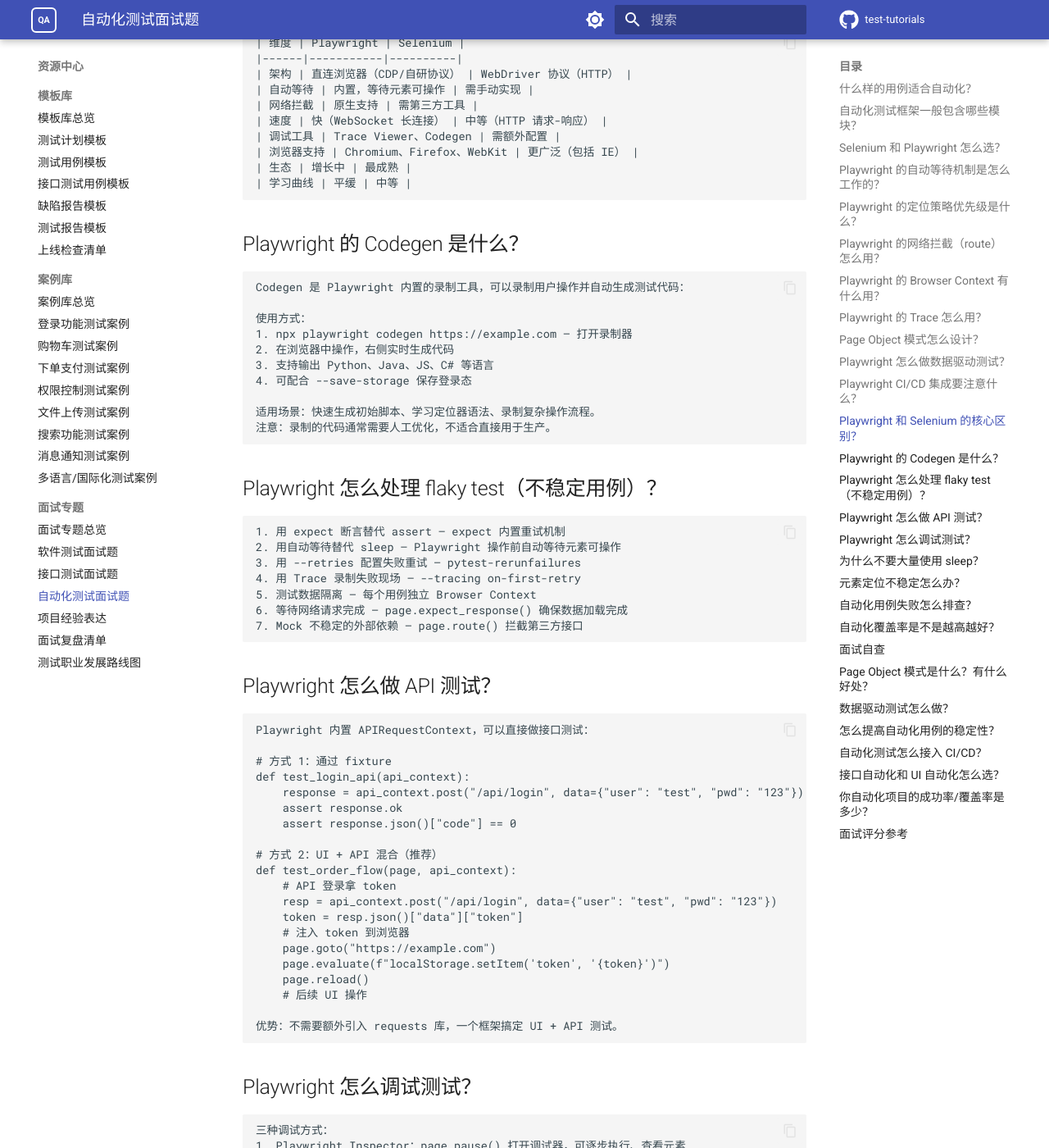
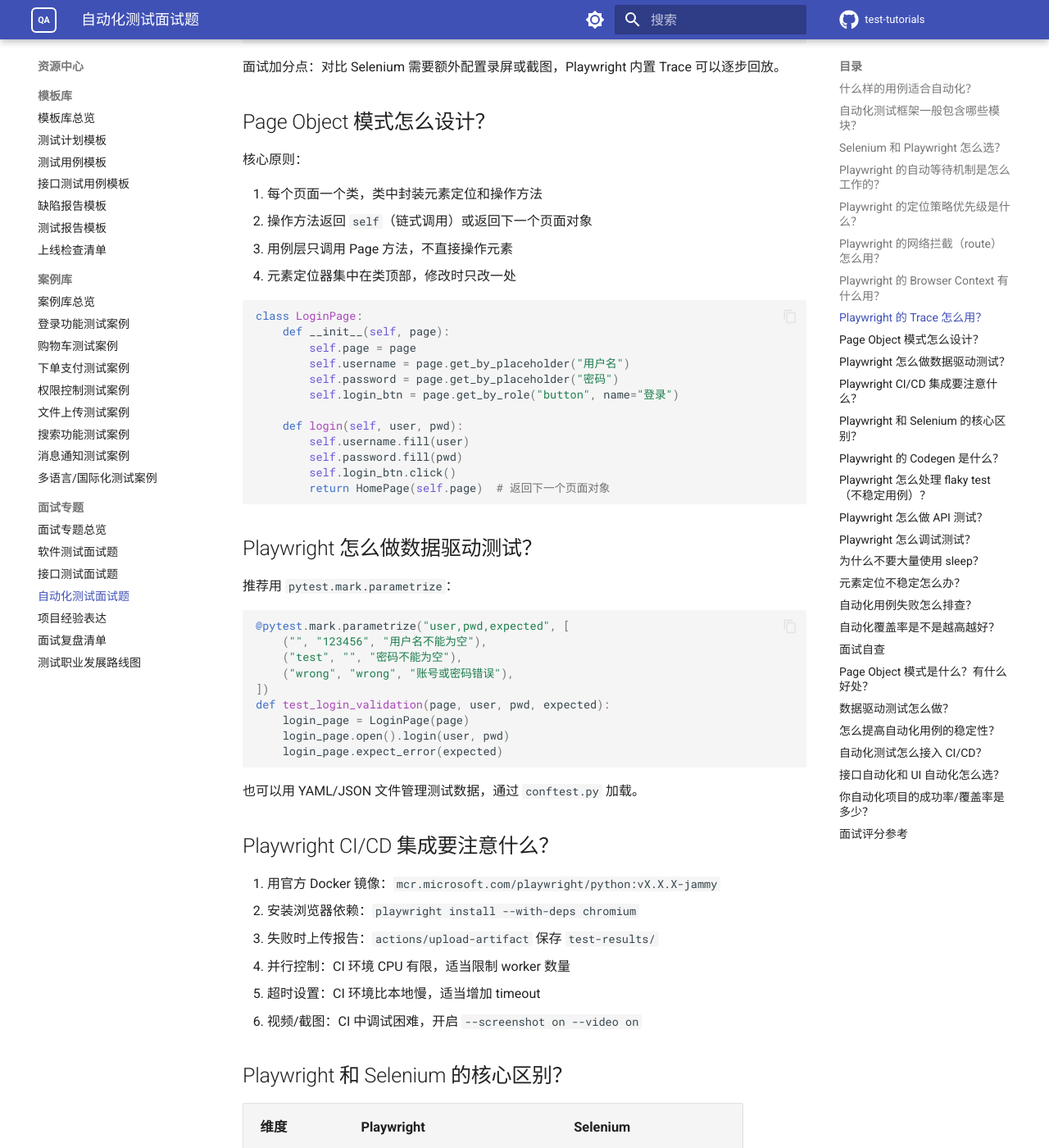
Before and after one commit to bingu7/test-tutorials, an MkDocs documentation site: the page built from docs/面试专题/自动化测试面试题.md, in a window 1280 px wide and 1400 px high, scrolled down 3386 px. Shown: the whole window at 82% size. Built offline with MkDocs 1.6.1 and Material for MkDocs 9.7.7, drawn with Linux system fonts in a browser that asks for light colours; comment, search, counter and statistics services are not loaded; some of the changed text lies outside the part shown.

Commit message:
style: 自动化面试题 Playwright 部分格式优化
- 去掉大段 text 代码块包裹，改用 markdown 原生格式
- 列表、表格、代码块分开使用，不再堆在一起
- 新增'回答思路'、'面试加分点'引导语
- 代码示例用 python/bash 语法高亮
- 对比表格改为 markdown 表格（不再包在 code block 里）

````diff
--- a/docs/面试专题/自动化测试面试题.md
+++ b/docs/面试专题/自动化测试面试题.md
@@ -37,96 +37,125 @@
 
 ## Playwright 的自动等待机制是怎么工作的？
 
-```text
-Playwright 在执行操作前会自动等待元素满足可操作条件：
+回答思路：先说原理，再对比 Selenium。
+
+Playwright 在执行操作前会自动等待元素满足 5 个条件：
+
 1. 元素存在于 DOM 中
-2. 元素可见（非 display:none 或 visibility:hidden）
+2. 元素可见（非 `display:none` 或 `visibility:hidden`）
 3. 元素稳定（不在动画中）
 4. 元素未被遮挡
-5. 元素启用（非 disabled）
+5. 元素启用（非 `disabled`）
 
-默认超时 30 秒，可通过 page.set_default_timeout() 修改。
-这比 Selenium 的隐式等待/显式等待更可靠，因为 Selenium 只等"元素存在"，不等"元素可操作"。
-```
+默认超时 30 秒，可通过 `page.set_default_timeout()` 修改。
+
+面试加分点：
+
+- 对比 Selenium：Selenium 只等"元素存在"，不等"元素可操作"，所以经常需要手写 `WebDriverWait`。
+- 提到这大大减少了 flaky test。
 
 ## Playwright 的定位策略优先级是什么？
 
-```text
 推荐优先级（从高到低）：
-1. get_by_role() — 语义定位，最接近用户行为，推荐
-2. get_by_test_id() — 测试专用 ID，最稳定，需开发配合加 data-testid
-3. get_by_label() — 通过 label 文本定位表单元素
-4. get_by_text() — 通过可见文本定位
-5. get_by_placeholder() — 通过 placeholder 定位
-6. locator("css=...") — CSS 选择器，最后手段
+
+| 优先级 | 方法 | 说明 |
+|--------|------|------|
+| 1 | `get_by_role()` | 语义定位，最接近用户行为，**推荐** |
+| 2 | `get_by_test_id()` | 测试专用 ID，最稳定，需开发配合加 `data-testid` |
+| 3 | `get_by_label()` | 通过 label 文本定位表单元素 |
+| 4 | `get_by_text()` | 通过可见文本定位 |
+| 5 | `get_by_placeholder()` | 通过 placeholder 定位 |
+| 6 | `locator("css=...")` | CSS 选择器，最后手段 |
 
 不推荐用 XPath，因为可读性差、维护成本高。
-```
 
 ## Playwright 的网络拦截（route）怎么用？
 
-```text
 常见场景：
-1. Mock 接口响应：page.route("**/api/user", lambda route: route.fulfill(status=200, body='{"name":"test"}'))
-2. 阻止资源加载：page.route(re.compile(r"\.(png|jpg)$"), lambda route: route.abort()) — 加速测试
-3. 修改请求头：route.continue_(headers={**route.request.headers, "Authorization": "Bearer xxx"})
-4. 监听请求：page.on("request", lambda req: print(req.url))
 
-对比 Selenium：Selenium 需要第三方库（如 BrowserMob Proxy）才能拦截网络请求，Playwright 原生支持。
+```python
+# 1. Mock 接口响应
+page.route("**/api/user", lambda route: route.fulfill(
+    status=200, body='{"name":"test"}'))
+
+# 2. 阻止资源加载（加速测试）
+page.route(re.compile(r"\.(png|jpg)$"), lambda route: route.abort())
+
+# 3. 修改请求头
+def add_auth(route):
+    route.continue_(headers={**route.request.headers, "Authorization": "Bearer xxx"})
+page.route("**/api/**", add_auth)
+
+# 4. 监听请求
+page.on("request", lambda req: print(f"{req.method} {req.url}"))
 ```
+
+面试加分点：对比 Selenium 需要第三方库（如 BrowserMob Proxy），Playwright 原生支持。
 
 ## Playwright 的 Browser Context 有什么用？
 
-```text
 Browser Context 是轻量级的浏览器会话，相当于一个独立的浏览器配置文件：
+
 - 独立的 Cookie、LocalStorage、SessionStorage
 - 独立的代理、地理位置、权限设置
 - 共享浏览器进程，启动速度快
 
-用途：
-1. 测试隔离：每个用例一个 context，互不影响
-2. 多用户模拟：一个浏览器进程模拟多个用户同时操作
-3. 登录态复用：通过 storage_state 保存/恢复登录态
-```
+主要用途：
+
+1. **测试隔离**：每个用例一个 context，互不影响
+2. **多用户模拟**：一个浏览器进程模拟多个用户同时操作
+3. **登录态复用**：通过 `storage_state` 保存/恢复登录态
 
 ## Playwright 的 Trace 怎么用？
 
-```text
 Trace 是 Playwright 内置的调试工具，记录测试执行的完整过程：
+
 - 每一步操作的截图
 - DOM 快照
 - 网络请求/响应
 - 控制台日志
 
 使用方式：
-1. pytest.ini 配置 --tracing on
-2. 用例失败后，用 playwright show-trace trace.zip 查看
-3. 可以逐步回放，看到每一步的页面状态
 
-对比 Selenium：Selenium 需要额外配置录屏或截图，Playwright 内置 Trace 更方便。
+```bash
+# pytest.ini 配置
+--tracing on
+
+# 用例失败后查看
+playwright show-trace trace.zip
 ```
+
+面试加分点：对比 Selenium 需要额外配置录屏或截图，Playwright 内置 Trace 可以逐步回放。
 
 ## Page Object 模式怎么设计？
 
-```text
 核心原则：
+
 1. 每个页面一个类，类中封装元素定位和操作方法
-2. 操作方法返回 self（链式调用）或返回下一个页面对象
+2. 操作方法返回 `self`（链式调用）或返回下一个页面对象
 3. 用例层只调用 Page 方法，不直接操作元素
-4. 元素定位器集中在页面类顶部，修改时只改一处
+4. 元素定位器集中在类顶部，修改时只改一处
 
-示例结构：
-- BasePage：封装通用操作（goto、click、fill、wait）
-- LoginPage：封装登录页操作（输入账号、密码、点击登录）
-- HomePage：封装首页操作（搜索、导航）
-- 用例层：login_page.open().login("user", "pwd").expect_success()
+```python
+class LoginPage:
+    def __init__(self, page):
+        self.page = page
+        self.username = page.get_by_placeholder("用户名")
+        self.password = page.get_by_placeholder("密码")
+        self.login_btn = page.get_by_role("button", name="登录")
+
+    def login(self, user, pwd):
+        self.username.fill(user)
+        self.password.fill(pwd)
+        self.login_btn.click()
+        return HomePage(self.page)  # 返回下一个页面对象
 ```
 
 ## Playwright 怎么做数据驱动测试？
 
-```text
-推荐用 pytest.mark.parametrize：
+推荐用 `pytest.mark.parametrize`：
 
+```python
 @pytest.mark.parametrize("user,pwd,expected", [
     ("", "123456", "用户名不能为空"),
     ("test", "", "密码不能为空"),
@@ -136,24 +165,21 @@
     login_page = LoginPage(page)
     login_page.open().login(user, pwd)
     login_page.expect_error(expected)
+```
 
-也可以用 YAML/JSON 文件管理测试数据，通过 conftest.py 加载。
-```
+也可以用 YAML/JSON 文件管理测试数据，通过 `conftest.py` 加载。
 
 ## Playwright CI/CD 集成要注意什么？
 
-```text
-1. 用官方 Docker 镜像：mcr.microsoft.com/playwright/python:vX.X.X-jammy
-2. 安装浏览器依赖：playwright install --with-deps chromium
-3. 失败时上传报告：actions/upload-artifact 保存 test-results/
+1. 用官方 Docker 镜像：`mcr.microsoft.com/playwright/python:vX.X.X-jammy`
+2. 安装浏览器依赖：`playwright install --with-deps chromium`
+3. 失败时上传报告：`actions/upload-artifact` 保存 `test-results/`
 4. 并行控制：CI 环境 CPU 有限，适当限制 worker 数量
 5. 超时设置：CI 环境比本地慢，适当增加 timeout
-6. 视频/截图：CI 中调试困难，开启 --screenshot on --video on
-```
+6. 视频/截图：CI 中调试困难，开启 `--screenshot on --video on`
 
 ## Playwright 和 Selenium 的核心区别？
 
-```text
 | 维度 | Playwright | Selenium |
 |------|-----------|----------|
 | 架构 | 直连浏览器（CDP/自研协议） | WebDriver 协议（HTTP） |
@@ -164,41 +190,36 @@
 | 浏览器支持 | Chromium、Firefox、WebKit | 更广泛（包括 IE） |
 | 生态 | 增长中 | 最成熟 |
 | 学习曲线 | 平缓 | 中等 |
-```
 
 ## Playwright 的 Codegen 是什么？
 
-```text
 Codegen 是 Playwright 内置的录制工具，可以录制用户操作并自动生成测试代码：
 
-使用方式：
-1. npx playwright codegen https://example.com — 打开录制器
-2. 在浏览器中操作，右侧实时生成代码
-3. 支持输出 Python、Java、JS、C# 等语言
-4. 可配合 --save-storage 保存登录态
+```bash
+npx playwright codegen https://example.com   # 打开录制器
+npx playwright codegen --save-storage=auth.json  # 保存登录态
+```
 
 适用场景：快速生成初始脚本、学习定位器语法、录制复杂操作流程。
+
 注意：录制的代码通常需要人工优化，不适合直接用于生产。
-```
 
 ## Playwright 怎么处理 flaky test（不稳定用例）？
 
-```text
-1. 用 expect 断言替代 assert — expect 内置重试机制
-2. 用自动等待替代 sleep — Playwright 操作前自动等待元素可操作
-3. 用 --retries 配置失败重试 — pytest-rerunfailures
-4. 用 Trace 录制失败现场 — --tracing on-first-retry
+1. 用 `expect` 断言替代 `assert` — expect 内置重试机制
+2. 用自动等待替代 `sleep` — Playwright 操作前自动等待元素可操作
+3. 用 `--retries` 配置失败重试 — 需要 `pytest-rerunfailures`
+4. 用 Trace 录制失败现场 — `--tracing on-first-retry`
 5. 测试数据隔离 — 每个用例独立 Browser Context
-6. 等待网络请求完成 — page.expect_response() 确保数据加载完成
-7. Mock 不稳定的外部依赖 — page.route() 拦截第三方接口
-```
+6. 等待网络请求完成 — `page.expect_response()` 确保数据加载完成
+7. Mock 不稳定的外部依赖 — `page.route()` 拦截第三方接口
 
 ## Playwright 怎么做 API 测试？
 
-```text
-Playwright 内置 APIRequestContext，可以直接做接口测试：
+Playwright 内置 `APIRequestContext`，不需要额外引入 requests 库：
 
-# 方式 1：通过 fixture
+```python
+# 方式 1：直接测试接口
 def test_login_api(api_context):
     response = api_context.post("/api/login", data={"user": "test", "pwd": "123"})
     assert response.ok
@@ -206,27 +227,28 @@
 
 # 方式 2：UI + API 混合（推荐）
 def test_order_flow(page, api_context):
-    # API 登录拿 token
     resp = api_context.post("/api/login", data={"user": "test", "pwd": "123"})
     token = resp.json()["data"]["token"]
-    # 注入 token 到浏览器
     page.goto("https://example.com")
     page.evaluate(f"localStorage.setItem('token', '{token}')")
     page.reload()
-    # 后续 UI 操作
+```
 
-优势：不需要额外引入 requests 库，一个框架搞定 UI + API 测试。
-```
+面试加分点：一个框架搞定 UI + API 测试，不需要额外引入 requests 库。
 
 ## Playwright 怎么调试测试？
 
-```text
 三种调试方式：
-1. Playwright Inspector：page.pause() 打开调试器，可逐步执行、查看元素
-2. 可视化模式：headless=False 看到浏览器实际操作过程
-3. Trace Viewer：--tracing on 记录完整执行过程，用 playwright show-trace 查看
 
-调试命令：
+| 方式 | 命令 | 适用场景 |
+|------|------|----------|
+| Playwright Inspector | `page.pause()` | 逐步执行、查看元素 |
+| 可视化模式 | `pytest --headed` | 看到浏览器实际操作 |
+| Trace Viewer | `playwright show-trace trace.zip` | 回放失败现场 |
+
+常用调试命令：
+
+```bash
 pytest --headed              # 有头模式运行
 pytest --browser chromium    # 指定浏览器
 pytest -k test_login         # 只运行特定用例
````
